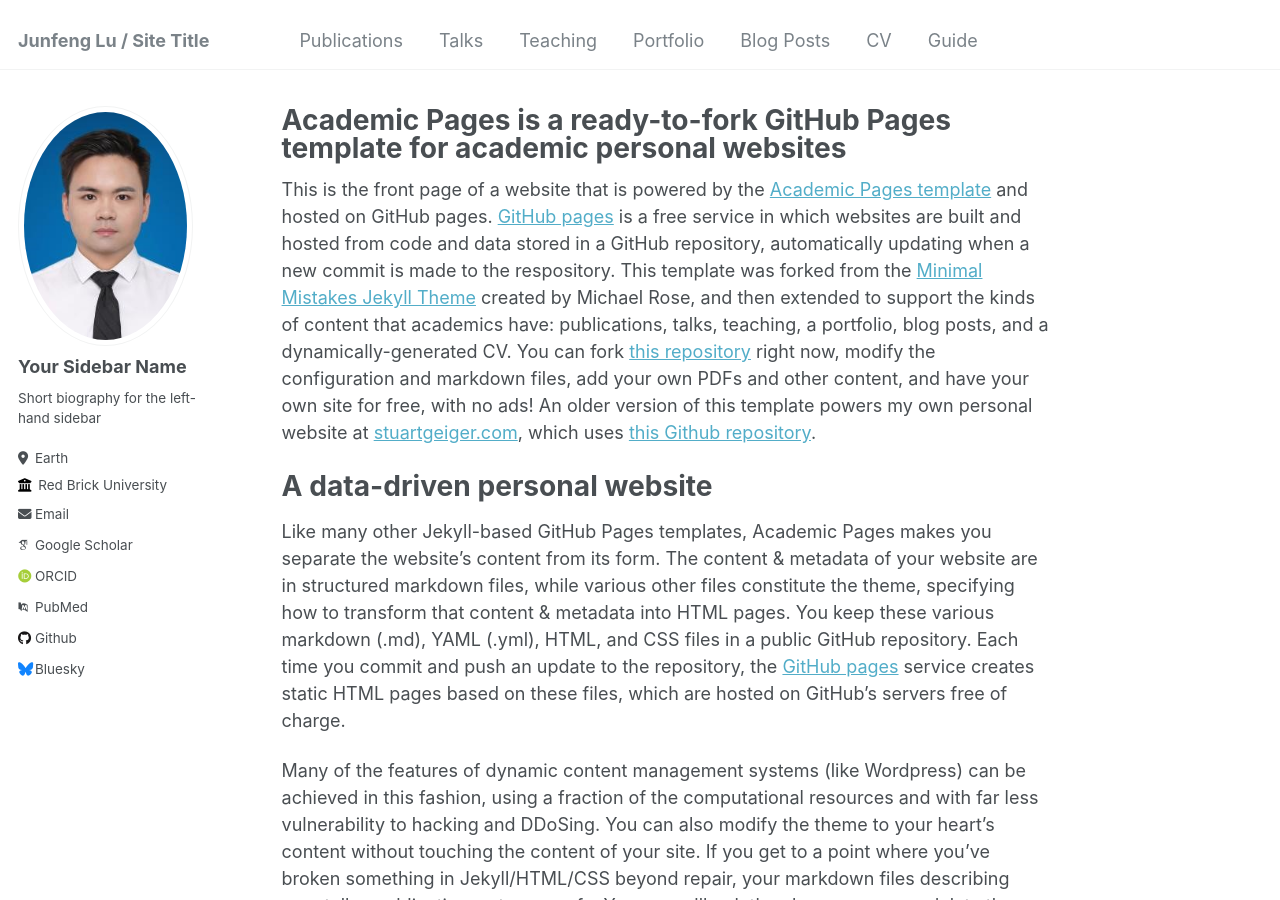
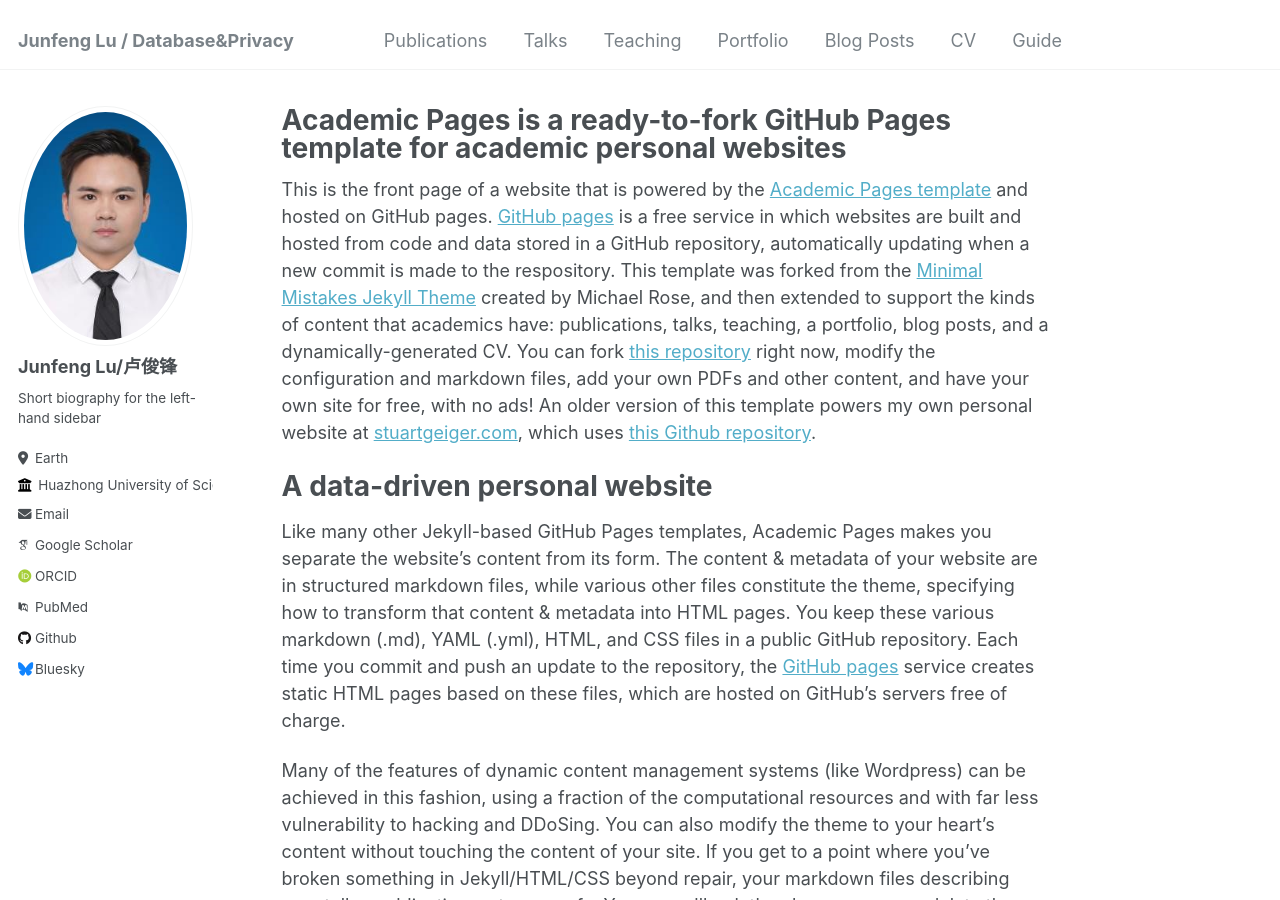
Before and after one commit to richardlujunfeng/richardloo, a Jekyll site: the page built from _pages/about.md, in a window 1280 px wide and 900 px high. Built offline with Jekyll 4.4.1, drawn with Linux system fonts in a browser that asks for light colours; some web fonts are replaced.

Commit message:
Update _config.yml

```diff
--- a/_config.yml
+++ b/_config.yml
@@ -8,7 +8,7 @@
 
 # Basic Site Settings
 locale                   : "en-US"
-title                    : "Junfeng Lu / Site Title"
+title                    : "Junfeng Lu / Database&Privacy"
 title_separator          : "-"
 name                     : &name "Your Name"
 description              : &description "personal description"
@@ -22,13 +22,13 @@ repository               : "academicpages/academicpages.github.io"
 author:
   # Biographic information
   avatar           : "profile.jpg"
-  name             : "Your Sidebar Name"
+  name             : "Junfeng Lu/卢俊锋"
   pronouns         : # example: "she/her"
   bio              : "Short biography for the left-hand sidebar"
   location         : "Earth"
-  employer         : "Red Brick University"
+  employer         : "Huazhong University of Science and Technology(HUST)"
   uri              : # URL
-  email            : "none@example.org"
+  email            : "jflu@hust.edu.cn"
 
   # Academic websites
   arxiv            : # URL - Update with the correct link to your profile
```
